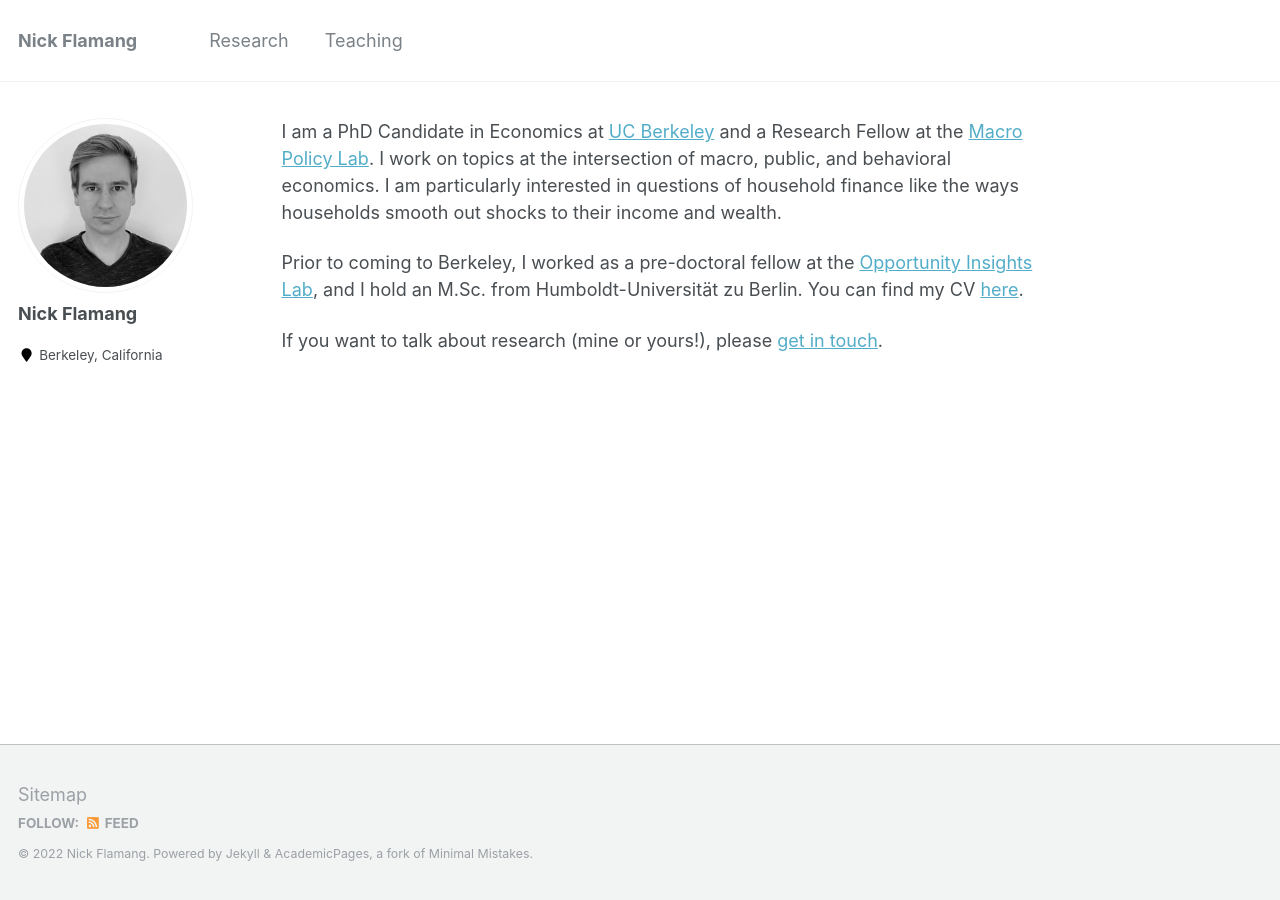
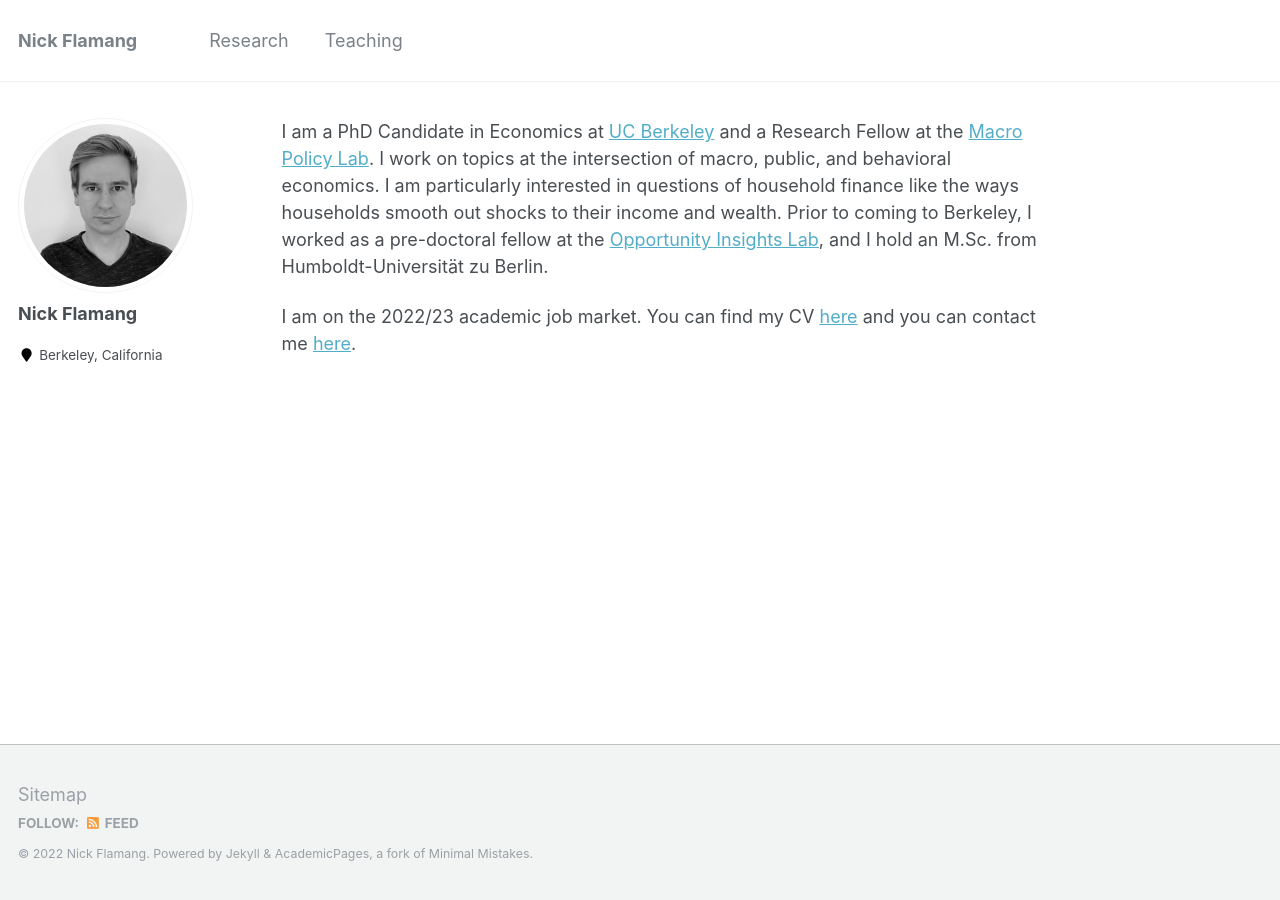
Before and after one commit to nickflamang/nickflamang.github.io, a Jekyll site: the page built from index.md, in a window 1280 px wide. Built offline with Jekyll 4.4.1, drawn with Linux system fonts in a browser that asks for light colours; our own code applies the rules of GitHub Pages for plain Markdown files.

Commit message:
Update index.md

```diff
--- a/index.md
+++ b/index.md
@@ -1,5 +1,3 @@
-I am a PhD Candidate in Economics at [UC Berkeley](https://www.econ.berkeley.edu/) and a Research Fellow at the [Macro Policy Lab](https://www.macropolicylab.org/). I work on topics at the intersection of macro, public, and behavioral economics. I am particularly interested in questions of household finance like the ways households smooth out shocks to their income and wealth.
+I am a PhD Candidate in Economics at [UC Berkeley](https://www.econ.berkeley.edu/) and a Research Fellow at the [Macro Policy Lab](https://www.macropolicylab.org/). I work on topics at the intersection of macro, public, and behavioral economics. I am particularly interested in questions of household finance like the ways households smooth out shocks to their income and wealth. Prior to coming to Berkeley, I worked as a pre-doctoral fellow at the [Opportunity Insights Lab](https://opportunityinsights.org/), and I hold an M.Sc. from Humboldt-Universität zu Berlin.
 
-Prior to coming to Berkeley, I worked as a pre-doctoral fellow at the [Opportunity Insights Lab](https://opportunityinsights.org/), and I hold an M.Sc. from Humboldt-Universität zu Berlin. You can find my CV [here](https://www.dropbox.com/s/8jmjnbfrxfxqa2f/CV_Website.pdf?dl=0).
-
-If you want to talk about research (mine or yours!), please [get in touch](mailto:nflamang@berkeley.edu).
+I am on the 2022/23 academic job market. You can find my CV [here](https://www.dropbox.com/s/8jmjnbfrxfxqa2f/CV_Website.pdf?dl=0) and you can contact me [here](mailto:nflamang@berkeley.edu).
```
